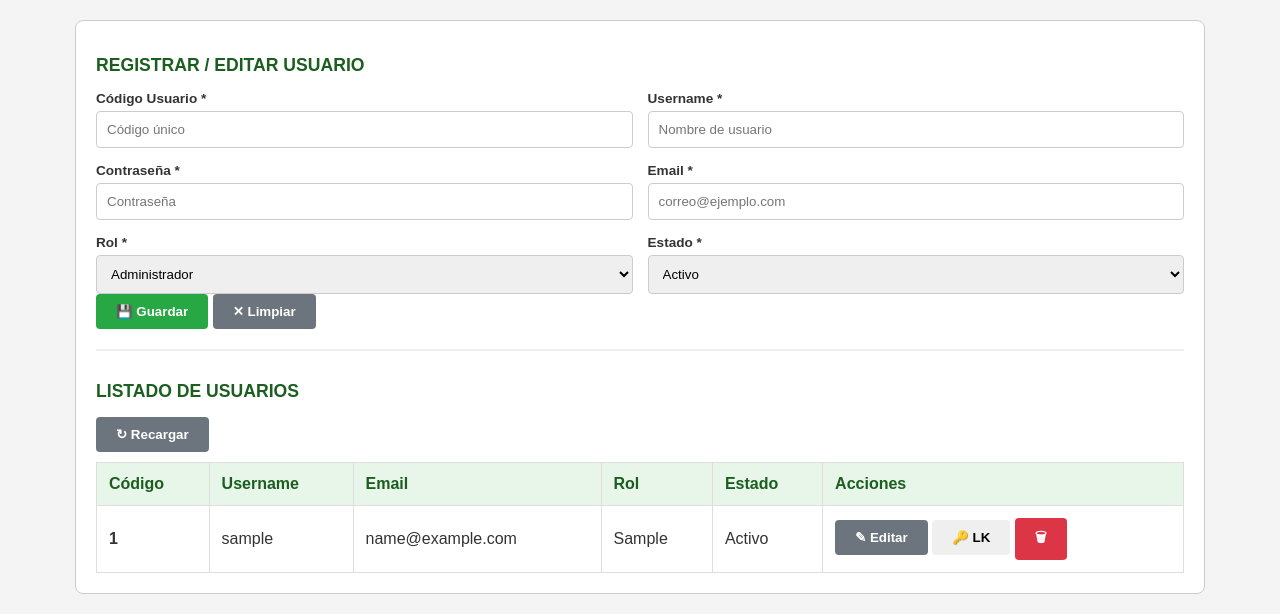
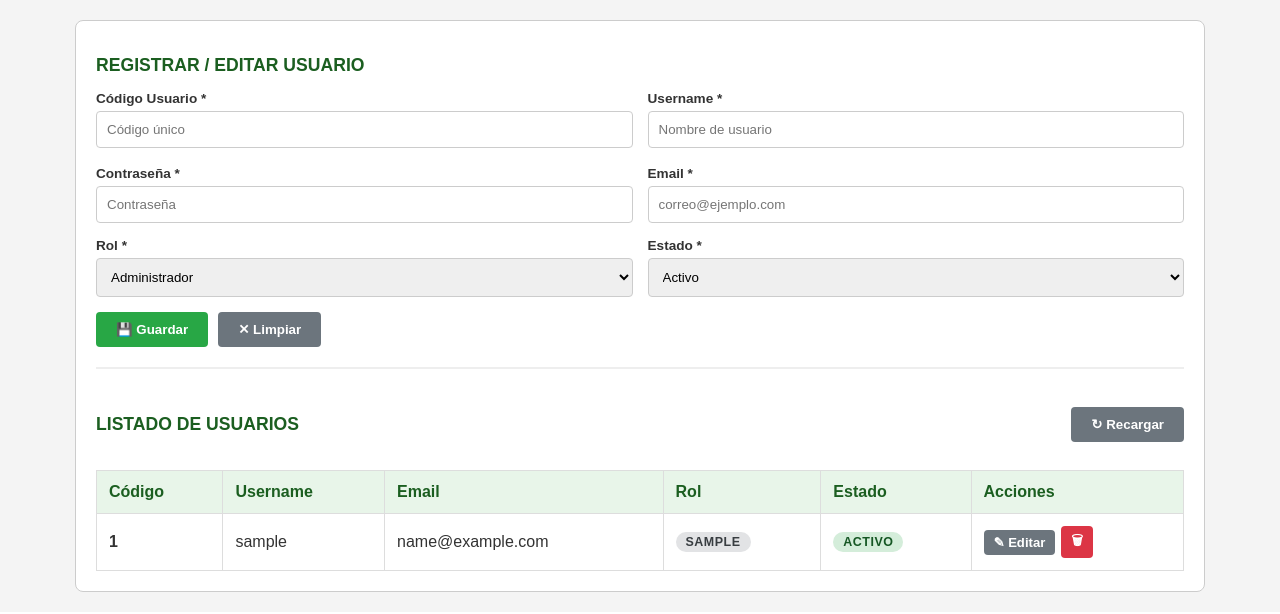
Before and after one commit to flopez-2025598/KinalApp, a Spring Boot app: page /Usuarios.html in a window 1280 px wide. Shown: the part 204-818 px from the top of the page. After the commit the page ends 796 px from the top, so only its background shows below. Run offline with Spring Boot 4, Linux system fonts and the light colour scheme; tables that the repository leaves empty hold one stand-in row (values such as "Sample post").

Commit message:
refactor; Arregle frontend de Usuarios

```diff
--- a/src/main/resources/static/Usuarios.html
+++ b/src/main/resources/static/Usuarios.html
@@ -155,6 +155,6 @@
 </div>
 
 <div class="toast" id="toast"></div>
-<script src="usuarios.js"></script>
+<script src="js/usuarios.js"></script>
 </body>
 </html>
--- a/src/main/resources/static/css/Usuarios.css
+++ b/src/main/resources/static/css/Usuarios.css
@@ -1,6 +1,7 @@
-/* REGLAS GENERALES
-   Mismo estilo base que Clientes
-*/
+/* ============================================================
+   Usuarios.css — KinalApp
+   ============================================================ */
+
 body {
     font-family: Arial, sans-serif;
     background-color: #f4f4f4;
@@ -9,11 +10,9 @@ body {
     padding: 0;
 }
 
-/* ---- ENCABEZADO ----
-   Color verde para identificar el módulo de Productos
-*/
+/* ---- ENCABEZADO ---- */
 .page-header {
-    background-color: #1b5e20; /* Verde oscuro */
+    background-color: #1b5e20;
     color: white;
     padding: 20px;
     text-align: center;
@@ -33,7 +32,8 @@ body {
     font-size: 0.9rem;
 }
 
-.nav-links a:hover, .nav-link.active {
+.nav-links a:hover,
+.nav-link.active {
     text-decoration: underline;
     font-weight: bold;
 }
@@ -49,7 +49,7 @@ body {
     border-radius: 8px;
 }
 
-/* ---- SECCIONES Y GRID ---- */
+/* ---- SECCIONES ---- */
 .form-section {
     margin-bottom: 30px;
     padding-bottom: 20px;
@@ -63,7 +63,6 @@ body {
     text-transform: uppercase;
 }
 
-/* Grid de 2 columnas para el formulario */
 .form-grid {
     display: grid;
     grid-template-columns: 1fr 1fr;
@@ -74,8 +73,21 @@ body {
     grid-column: 1 / -1;
 }
 
-/* ---- INPUTS Y ETIQUETAS ---- */
-label {
+.form-actions {
+    margin-top: 15px;
+    display: flex;
+    gap: 10px;
+}
+
+.table-header {
+    display: flex;
+    justify-content: space-between;
+    align-items: center;
+    margin-bottom: 10px;
+}
+
+/* ---- INPUTS ---- */
+label, .field-label {
     display: block;
     font-weight: bold;
     margin-bottom: 5px;
@@ -87,7 +99,7 @@ label {
     padding: 10px;
     border: 1px solid #ccc;
     border-radius: 4px;
-    box-sizing: border-box; /* Evita que el input se salga del cuadro */
+    box-sizing: border-box;
 }
 
 .field-input:focus {
@@ -95,9 +107,16 @@ label {
     outline: none;
 }
 
+.field-hint {
+    font-size: 0.75rem;
+    color: #888;
+    margin-top: 3px;
+    display: block;
+}
+
 /* ---- TABLAS ---- */
 .table-wrapper {
-    overflow-x: auto; /* Permite scroll si la tabla es muy ancha */
+    overflow-x: auto;
 }
 
 table {
@@ -113,14 +132,8 @@ th, td {
 }
 
 th {
-    background-color: #e8f5e9; /* Fondo verde clarito */
+    background-color: #e8f5e9;
     color: #1b5e20;
-}
-
-/* Celda de precio resaltada */
-.price-cell {
-    font-weight: bold;
-    color: #28a745;
 }
 
 /* ---- BOTONES ---- */
@@ -130,27 +143,73 @@ th {
     border: none;
     border-radius: 4px;
     font-weight: bold;
-    transition: 0.2s;
+    transition: background-color 0.2s;
+}
+
+/* Tamaño pequeño para botones dentro de la tabla */
+.btn--sm {
+    padding: 5px 10px;
+    font-size: 0.82rem;
 }
 
 .btn--primary {
     background-color: #28a745;
     color: white;
 }
+.btn--primary:hover { background-color: #218838; }
 
-.btn--primary:hover {
-    background-color: #218838;
-}
-
-.btn--secondary, .btn--ghost {
+.btn--secondary,
+.btn--ghost {
     background-color: #6c757d;
     color: white;
 }
+.btn--secondary:hover,
+.btn--ghost:hover { background-color: #5a6268; }
 
 .btn--danger {
     background-color: #dc3545;
     color: white;
 }
+.btn--danger:hover { background-color: #c82333; }
+
+/* Botones de fila alineados horizontalmente */
+.row-actions {
+    display: flex;
+    gap: 6px;
+    align-items: center;
+}
+
+/* ---- BADGES (rol y estado) ---- */
+.badge {
+    display: inline-block;
+    padding: 3px 10px;
+    border-radius: 12px;
+    font-size: 0.78rem;
+    font-weight: bold;
+    text-transform: uppercase;
+    letter-spacing: 0.5px;
+}
+
+/* Roles */
+.badge--admin     { background-color: #d1ecf1; color: #0c5460; }
+.badge--vendedor  { background-color: #fff3cd; color: #856404; }
+.badge--bodeguero { background-color: #e2d9f3; color: #4a235a; }
+.badge--otro      { background-color: #e2e3e5; color: #383d41; }
+
+/* Estado */
+.badge--active   { background-color: #d4edda; color: #155724; }
+.badge--inactive { background-color: #f8d7da; color: #721c24; }
+
+/* ---- ESTADO VACÍO ---- */
+.empty-state {
+    display: none;
+    flex-direction: column;
+    align-items: center;
+    padding: 40px;
+    color: #aaa;
+}
+
+.empty-icon { font-size: 2.5rem; margin-bottom: 10px; }
 
 /* ---- MODALES ---- */
 .modal-overlay {
@@ -174,12 +233,46 @@ th {
     border-radius: 8px;
     text-align: center;
     max-width: 400px;
+    width: 90%;
     border-top: 6px solid #28a745;
 }
 
+.modal-box--danger { border-top-color: #dc3545; }
+.modal-box--warning { border-top-color: #ffc107; }
+
+.modal-icon    { font-size: 2.5rem; margin-bottom: 10px; }
+.modal-title   { margin: 0 0 10px; }
+.modal-message { color: #555; }
+.modal-detail  { font-size: 0.85rem; color: #888; }
+
+.modal-actions {
+    display: flex;
+    justify-content: center;
+    gap: 10px;
+    margin-top: 15px;
+}
+
+/* ---- TOAST ---- */
+.toast {
+    position: fixed;
+    bottom: 30px;
+    right: 30px;
+    padding: 12px 20px;
+    border-radius: 6px;
+    color: white;
+    font-weight: bold;
+    opacity: 0;
+    pointer-events: none;
+    transition: opacity 0.3s ease;
+    z-index: 9999;
+}
+
+.toast--visible  { opacity: 1; }
+.toast--success  { background-color: #28a745; }
+.toast--error    { background-color: #dc3545; }
+
 /* ---- RESPONSIVE ---- */
 @media (max-width: 600px) {
-    .form-grid {
-        grid-template-columns: 1fr;
-    }
+    .form-grid { grid-template-columns: 1fr; }
+    .main-container { width: 95%; }
 }
--- a/src/main/resources/static/js/Usuarios.js
+++ b/src/main/resources/static/js/Usuarios.js
@@ -7,16 +7,12 @@
    Ventas usa este código como LLAVE FORÁNEA
    (columna Usuarios_codigo_usuario).
    Por eso NO se permite modificar el código en modo edición.
-
-   SEGURIDAD: En producción las contraseñas deben hashearse
-   en el backend (BCrypt). Este frontend solo envía el texto plano
-   como punto de partida educativo.
    ============================================================ */
 
-const API_URL = 'http://localhost:8080/usuarios';
+// ✅ Ruta relativa: funciona sin importar el puerto o entorno
+const API_URL = '/usuarios';
 
-// null = modo crear, número = modo editar
-let codigoEnEdicion = null;
+let codigoEnEdicion    = null;
 let codigoParaEliminar = null;
 
 
@@ -27,8 +23,7 @@ document.addEventListener('DOMContentLoaded', () => {
 
 
 /* ============================================================
-   FUNCIÓN: cargarUsuarios
-   GET /usuarios → renderiza la tabla
+   CARGAR TABLA — GET /usuarios
    ============================================================ */
 async function cargarUsuarios() {
     try {
@@ -46,11 +41,7 @@ async function cargarUsuarios() {
 
 
 /* ============================================================
-   FUNCIÓN: renderizarTabla
-
-   Notas especiales:
-   - La contraseña se muestra como "••••••" en la tabla por seguridad.
-   - El rol se muestra con un badge de color según el tipo.
+   RENDERIZAR TABLA
    ============================================================ */
 function renderizarTabla(usuarios) {
     const tbody      = document.getElementById('tablaUsuarios');
@@ -65,10 +56,10 @@ function renderizarTabla(usuarios) {
     emptyState.style.display = 'none';
 
     tbody.innerHTML = usuarios.map(u => {
-    // Determinamos la clase CSS del badge según el rol del usuario
-    // Esto es puramente visual, no afecta la lógica del sistema
+
+        // Badge de color según rol
         let rolClass;
-    switch((u.rol || '').toUpperCase()) {
+        switch ((u.rol || '').toUpperCase()) {
             case 'ADMIN':     rolClass = 'badge--admin';     break;
             case 'VENDEDOR':  rolClass = 'badge--vendedor';  break;
             case 'BODEGUERO': rolClass = 'badge--bodeguero'; break;
@@ -77,42 +68,21 @@ function renderizarTabla(usuarios) {
 
         return `
             <tr>
-        <!-- Código usuario (llave primaria) -->
                 <td><strong>${u.codigoUsuario}</strong></td>
-
-        <!-- Username -->
-        <td>${u.usuario || '—'}</td>
-
-        <!-- Email -->
-        <td>${u.correo || '—'}</td>
-
-        <!-- Rol con badge de color -->
+                <td>${u.usuario  || '—'}</td>
+                <td>${u.correo   || '—'}</td>
                 <td><span class="badge ${rolClass}">${u.rol || '—'}</span></td>
-
-        <!-- Estado -->
                 <td>
                     <span class="badge ${u.estado === 1 ? 'badge--active' : 'badge--inactive'}">
                         ${u.estado === 1 ? 'Activo' : 'Inactivo'}
                     </span>
                 </td>
-
                 <td>
                     <div class="row-actions">
-            <!-- Editar datos del usuario -->
                         <button class="btn btn--secondary btn--sm"
                             onclick="cargarEnFormulario(${u.codigoUsuario})">
                             ✎ Editar
                         </button>
-
-            <!-- Advertencia: codigo_usuario es llave primaria Y foránea en Ventas.
-                 No se puede modificar sin romper las relaciones. -->
-            <button class="btn btn--warn btn--sm"
-              onclick="abrirModal('modalLlavePrimaria')"
-              title="El código es llave primaria y foránea en Ventas">
-              🔑 LK
-            </button>
-
-            <!-- Eliminar con confirmación -->
                         <button class="btn btn--danger btn--sm"
                             onclick="confirmarEliminar(${u.codigoUsuario})">
                             🗑
@@ -126,42 +96,37 @@ function renderizarTabla(usuarios) {
 
 
 /* ============================================================
-   FUNCIÓN: guardarUsuario
-   POST (crear) o PUT (actualizar).
+   GUARDAR USUARIO — POST (crear) o PUT (actualizar)
 
-   En el objeto que enviamos, los nombres de campo deben
-   coincidir EXACTAMENTE con los getters/setters de Usuario.java:
-   codigoUsuario, usuario, contrasena, correo, rol, estado.
+   Los nombres de campo deben coincidir con Usuario.java:
+   codigoUsuario, usuario, contrasena, correo, rol, estado
    ============================================================ */
 async function guardarUsuario() {
-  const codigo    = parseInt(document.getElementById('codigoUsuario').value);
-  const usuario   = document.getElementById('usuario').value.trim();
+    const codigo     = parseInt(document.getElementById('codigoUsuario').value);
+    const usuario    = document.getElementById('usuario').value.trim();
     const contrasena = document.getElementById('contrasena').value;
-  const correo    = document.getElementById('correo').value.trim();
-  const rol       = document.getElementById('rol').value;
-  const estado    = parseInt(document.getElementById('estado').value);
+    const correo     = document.getElementById('correo').value.trim();
+    const rol        = document.getElementById('rol').value;
+    const estado     = parseInt(document.getElementById('estado').value);
 
     // Validaciones
     if (!codigo || !usuario) {
         mostrarToast('Código y username son obligatorios', 'error');
         return;
     }
-  // En modo crear, la contraseña es obligatoria
     if (codigoEnEdicion === null && !contrasena) {
         mostrarToast('La contraseña es obligatoria al crear un usuario', 'error');
         return;
     }
-  // Validación básica de email
     if (correo && !correo.includes('@')) {
         mostrarToast('El email no tiene un formato válido', 'error');
         return;
     }
 
-  // Objeto con los nombres de campo que espera Usuario.java
     const usuarioData = {
         codigoUsuario: codigo,
         usuario:       usuario,
-    contrasena:    contrasena, // En producción: el backend hashea con BCrypt
+        contrasena:    contrasena,
         correo:        correo,
         rol:           rol,
         estado:        estado
@@ -173,23 +138,23 @@ async function guardarUsuario() {
         if (codigoEnEdicion === null) {
             // POST → crear
             response = await fetch(API_URL, {
-        method: 'POST',
+                method:  'POST',
                 headers: { 'Content-Type': 'application/json' },
-        body: JSON.stringify(usuarioData)
+                body:    JSON.stringify(usuarioData)
             });
         } else {
-      // PUT → actualizar (usando el código guardado, no el del input)
+            // PUT → actualizar (usa el código guardado, no el del input)
             response = await fetch(`${API_URL}/${codigoEnEdicion}`, {
-        method: 'PUT',
+                method:  'PUT',
                 headers: { 'Content-Type': 'application/json' },
-        body: JSON.stringify(usuarioData)
+                body:    JSON.stringify(usuarioData)
             });
         }
 
         if (!response.ok) throw new Error(`Error HTTP: ${response.status}`);
 
         mostrarToast(
-      codigoEnEdicion === null ? 'Usuario creado correctamente' : 'Usuario actualizado',
+            codigoEnEdicion === null ? 'Usuario creado correctamente ✓' : 'Usuario actualizado ✓',
             'success'
         );
         limpiarFormulario();
@@ -203,9 +168,8 @@ async function guardarUsuario() {
 
 
 /* ============================================================
-   FUNCIÓN: cargarEnFormulario
-   Llena el formulario con los datos del usuario seleccionado.
-   Bloquea el campo código (llave primaria).
+   CARGAR EN FORMULARIO (modo edición)
+   Bloquea el campo código — es llave primaria y foránea en Ventas.
    ============================================================ */
 async function cargarEnFormulario(codigo) {
     try {
@@ -216,20 +180,20 @@ async function cargarEnFormulario(codigo) {
 
         document.getElementById('codigoUsuario').value = u.codigoUsuario;
         document.getElementById('usuario').value       = u.usuario;
-    // En modo edición, dejamos la contraseña vacía por seguridad.
-    // El usuario puede ingresarla si quiere cambiarla.
-    document.getElementById('contrasena').value    = '';
+        document.getElementById('contrasena').value    = ''; // vacío por seguridad
         document.getElementById('correo').value        = u.correo;
         document.getElementById('rol').value           = u.rol;
         document.getElementById('estado').value        = u.estado;
 
-    // BLOQUEAMOS el campo código: es llave primaria.
-    // Ventas referencia usuarios.codigo_usuario como foránea.
-    // Cambiar el código aquí NO actualizaría las ventas existentes.
-    document.getElementById('codigoUsuario').disabled = true;
-    document.getElementById('codigoHint').textContent = '🔒 Llave primaria — no editable';
+        // Bloquear llave primaria
+        document.getElementById('codigoUsuario').disabled  = true;
+        document.getElementById('codigoHint').textContent  = '🔒 Llave primaria — no editable';
 
         codigoEnEdicion = codigo;
+
+        // Mostrar aviso
+        abrirModal('modalLlavePrimaria');
+
         document.querySelector('.form-section').scrollIntoView({ behavior: 'smooth' });
 
     } catch (error) {
@@ -248,11 +212,8 @@ function confirmarEliminar(codigo) {
 
 
 /* ============================================================
-   FUNCIÓN: eliminarUsuario
-   DELETE /usuarios/{codigo}
-
-   Si el usuario tiene ventas asociadas, el backend rechazará
-   la eliminación por integridad referencial (FK constraint).
+   ELIMINAR USUARIO — DELETE /usuarios/{codigo}
+   Si tiene ventas asociadas el backend rechaza por FK constraint.
    ============================================================ */
 async function eliminarUsuario() {
     cerrarModal('modalEliminar');
@@ -265,7 +226,7 @@ async function eliminarUsuario() {
 
         if (!response.ok) throw new Error(`Error HTTP: ${response.status}`);
 
-    mostrarToast('Usuario eliminado', 'success');
+        mostrarToast('Usuario eliminado ✓', 'success');
         cargarUsuarios();
 
     } catch (error) {
@@ -286,8 +247,8 @@ function limpiarFormulario() {
     document.getElementById('rol').value            = 'ADMIN';
     document.getElementById('estado').value         = '1';
 
-  document.getElementById('codigoUsuario').disabled = false;
-  document.getElementById('codigoHint').textContent = '';
+    document.getElementById('codigoUsuario').disabled  = false;
+    document.getElementById('codigoHint').textContent  = '';
 
     codigoEnEdicion = null;
 }
@@ -297,6 +258,7 @@ function limpiarFormulario() {
 function abrirModal(id)  { document.getElementById(id).classList.add('active'); }
 function cerrarModal(id) { document.getElementById(id).classList.remove('active'); }
 
+// Cerrar modal al hacer click en el fondo oscuro
 document.addEventListener('click', (e) => {
     if (e.target.classList.contains('modal-overlay')) {
         document.querySelectorAll('.modal-overlay.active')
@@ -309,6 +271,6 @@ document.addEventListener('click', (e) => {
 function mostrarToast(mensaje, tipo = 'success') {
     const toast = document.getElementById('toast');
     toast.textContent = mensaje;
-  toast.className = `toast toast--${tipo} show`;
-  setTimeout(() => toast.classList.remove('show'), 3000);
+    toast.className   = `toast toast--${tipo} toast--visible`;
+    setTimeout(() => { toast.className = 'toast'; }, 3000);
 }
```
Lines whose indentation alone changed are shown as unchanged.
